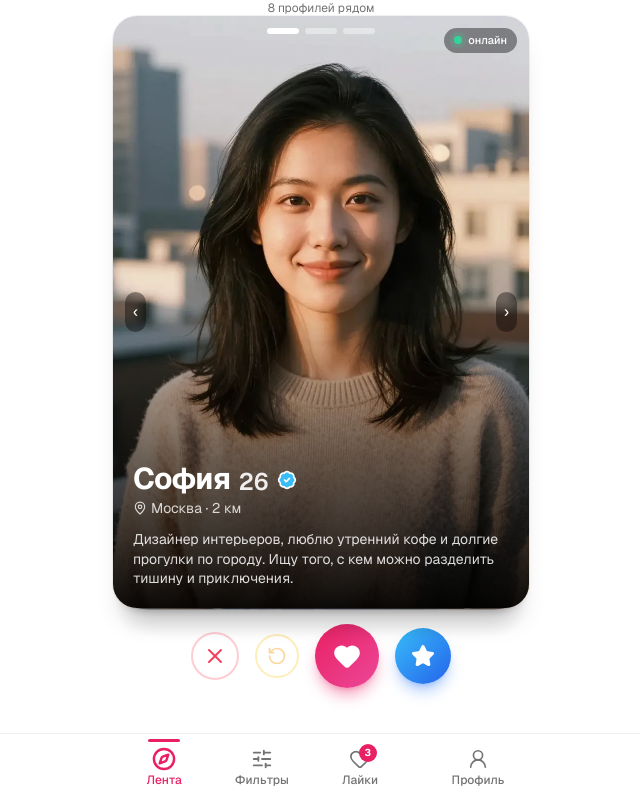
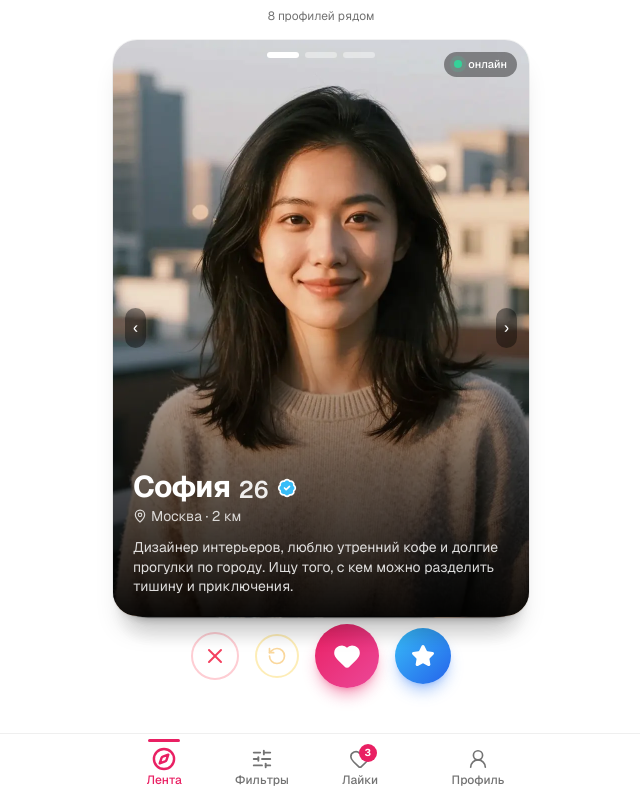
Before and after one commit to Manska2525/VVV-12, a Next.js app: page / in a window 1280 px wide. Shown: the whole page, without its empty margins (319-959 px from the left). Built offline with nearby package versions, Linux system fonts and the light colour scheme.

Commit message:
ui: equalize top/bottom spacing for profiles count in Discover screen

```diff
--- a/src/components/app/discover-screen.tsx
+++ b/src/components/app/discover-screen.tsx
@@ -30,7 +30,7 @@ export function DiscoverScreen() {
 
   return (
     <div className="flex h-full flex-col">
-      <header className="px-5 pb-0 pt-0">
+      <header className="px-5 py-2">
         <div className="w-full text-center">
           <p className="text-xs text-muted-foreground">
             {deck.length > 0
@@ -40,7 +40,7 @@ export function DiscoverScreen() {
         </div>
       </header>
 
-      <div className="relative flex-1 px-4 pb-4 pt-0">
+      <div className="relative flex-1 px-4 py-2">
         {deck.length === 0 ? (
           <EmptyDeck />
         ) : (
```
